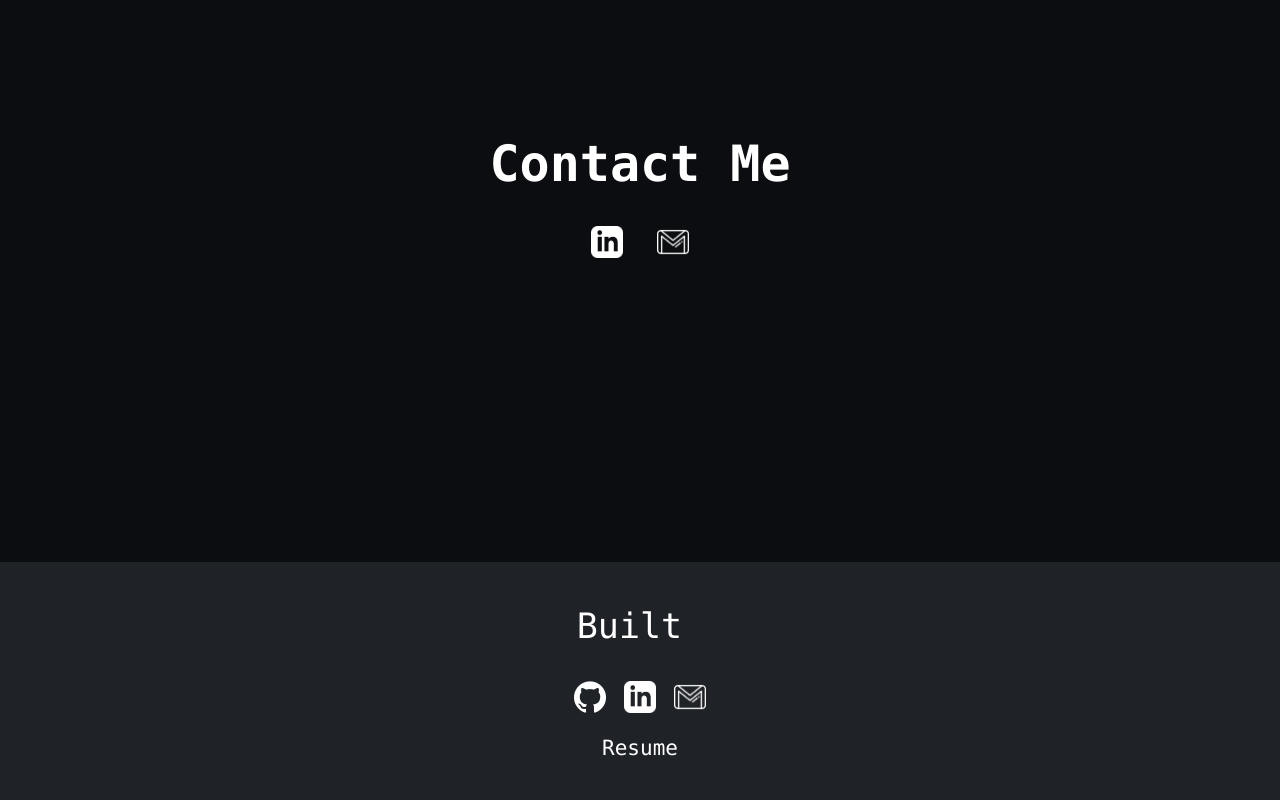
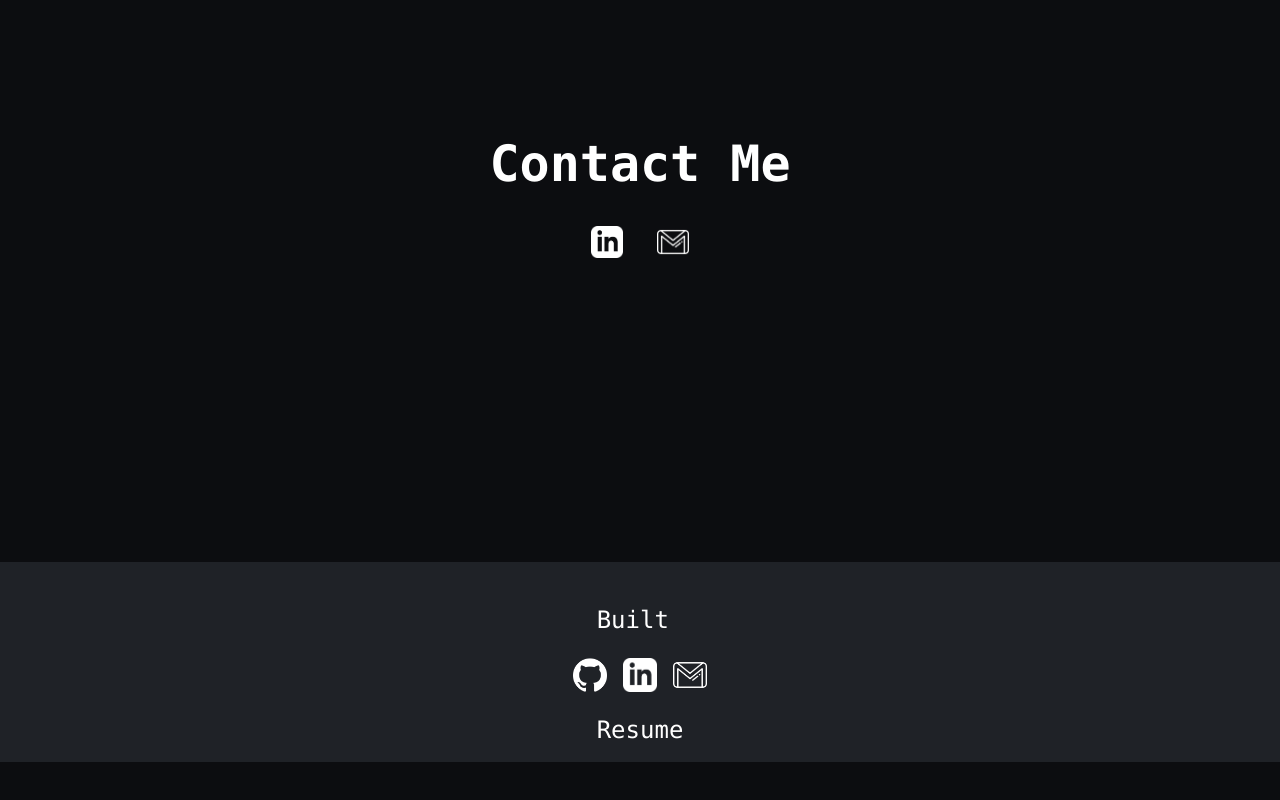
Before and after one commit to alextor2625/porfolio-website, a React (Vite) app: page / in a window 1280 px wide. Shown: the part 5049-5849 px from the top of the page. After the commit the page ends 5811 px from the top, so only its background shows below. Built offline with nearby package versions, Linux system fonts and the light colour scheme.

Commit message:
Ajusted footer

```diff
--- a/src/index.css
+++ b/src/index.css
@@ -375,12 +375,14 @@ body::-webkit-scrollbar-thumb {
 footer {
   bottom: 0;
   width: 100%;
-  height: 30vh;
+  height: 20vh;
   background-color: rgb(31, 34, 39);
   color: white;
   padding: 20px 0;
   text-align: center;
-  font-size: 14px;
+}
+footer #githubLogo, footer #gmailLogo, footer #linkedinLogo {
+  width: 2.1em;
 }
 footer .button-container-footer {
   margin-top: 20px;
@@ -398,5 +400,5 @@ footer .button-container-footer #Resume-Button-Footer:hover {
 }
 footer p {
   margin-top: 3vh;
-  font-size: 35px;
+  font-size: 1.5em;
 }/*# sourceMappingURL=index.css.map */
--- a/src/index.scss
+++ b/src/index.scss
@@ -430,12 +430,14 @@ footer {
   // position: fixed;
   bottom: 0;
   width: 100%;
-  height: 30vh;
+  height: 20vh;
   background-color: rgb(31, 34, 39);
   color: white;
   padding: 20px 0;
   text-align: center;
-  font-size: 14px;
+  #githubLogo,#gmailLogo,#linkedinLogo{
+    width: 2.1em;
+  }
   .button-container-footer {
     margin-top: 20px;
     #Resume-Button-Footer {
@@ -455,6 +457,6 @@ footer {
   }
   p {
     margin-top: 3vh;
-    font-size: 35px;
+    font-size: 1.5em;
   }
 }
```
Also changed, not shown: 1 other file (tests, documents, lock files or other folders).
